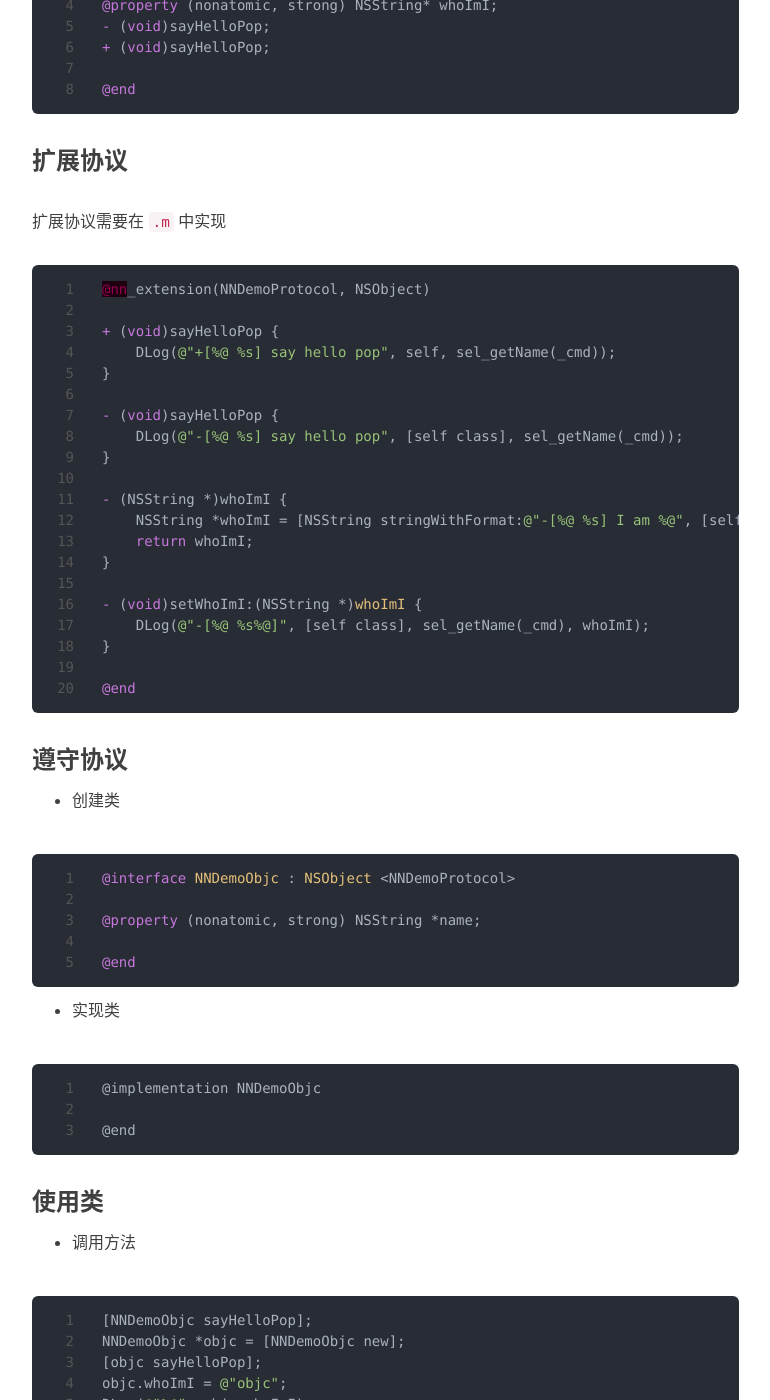
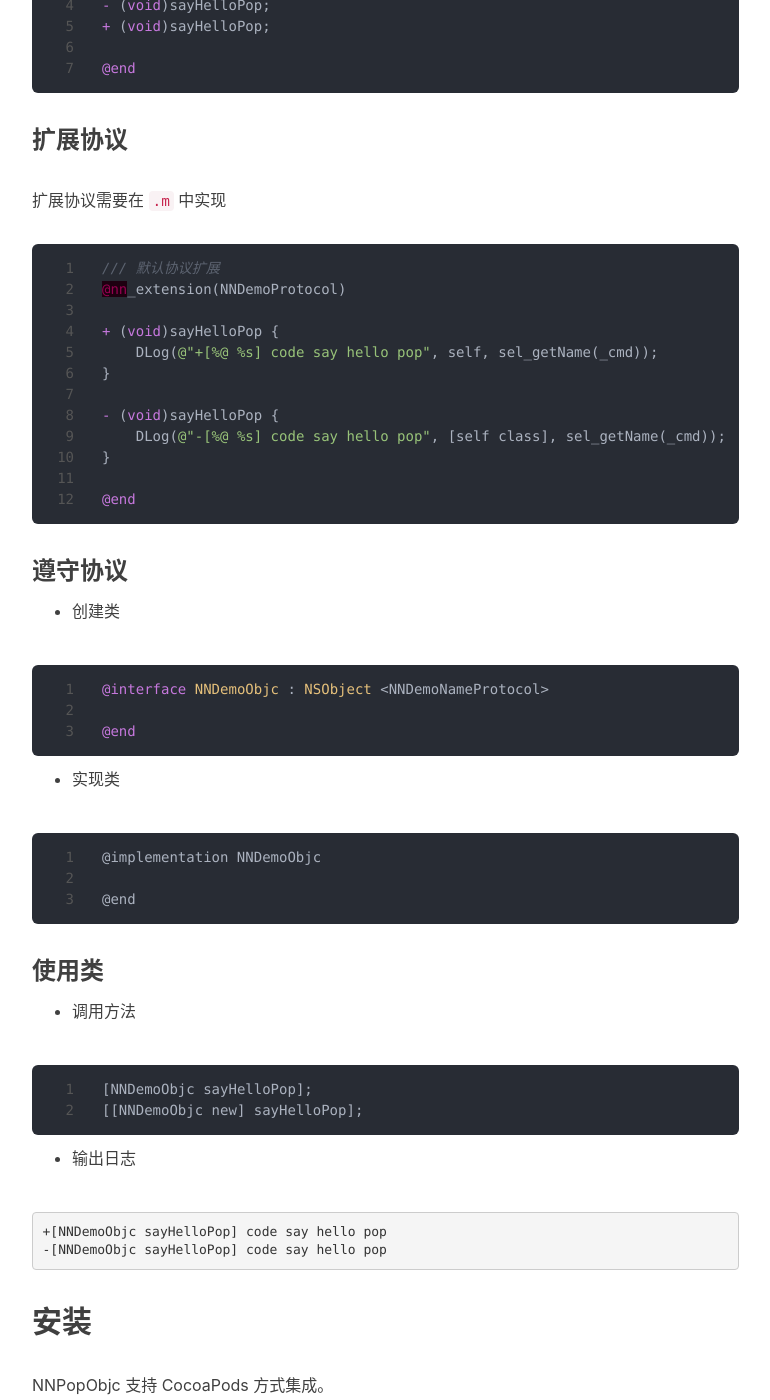
Before and after one commit to amisare/amisare.github.io, a Jekyll site: the page built from _posts/2019-10-14-nnpopobjc.md, in a window 1280 px wide and 1400 px high, scrolled down 1106 px. Shown: the whole window, without its empty margins (233-1003 px from the left). Built offline with Jekyll 4.4.1, drawn with Linux system fonts in a browser that asks for light colours; nearby versions of some CDN libraries; comment, search, counter and statistics services are not loaded; some of the changed text lies outside the part shown.

Commit message:
update: _posts/2019-10-14-nnpopobjc.md

````diff
--- a/_posts/2019-10-14-nnpopobjc.md
+++ b/_posts/2019-10-14-nnpopobjc.md
@@ -29,7 +29,6 @@ NNPopObjc 受面向协议编程的启发，为协议提供了实现扩展的功
 @protocol NNDemoProtocol <NSObject>
 
 @optional
-@property (nonatomic, strong) NSString* whoImI;
 - (void)sayHelloPop;
 + (void)sayHelloPop;
 
@@ -41,23 +40,15 @@ NNPopObjc 受面向协议编程的启发，为协议提供了实现扩展的功
 扩展协议需要在 `.m` 中实现
 
 ```objective-c
-@nn_extension(NNDemoProtocol, NSObject)
+/// 默认协议扩展
+@nn_extension(NNDemoProtocol)
 
 + (void)sayHelloPop {
-    DLog(@"+[%@ %s] say hello pop", self, sel_getName(_cmd));
+    DLog(@"+[%@ %s] code say hello pop", self, sel_getName(_cmd));
 }
 
 - (void)sayHelloPop {
-    DLog(@"-[%@ %s] say hello pop", [self class], sel_getName(_cmd));
-}
-
-- (NSString *)whoImI {
-    NSString *whoImI = [NSString stringWithFormat:@"-[%@ %s] I am %@", [self class], sel_getName(_cmd), nil];
-    return whoImI;
-}
-
-- (void)setWhoImI:(NSString *)whoImI {
-    DLog(@"-[%@ %s%@]", [self class], sel_getName(_cmd), whoImI);
+    DLog(@"-[%@ %s] code say hello pop", [self class], sel_getName(_cmd));
 }
 
 @end
@@ -68,9 +59,7 @@ NNPopObjc 受面向协议编程的启发，为协议提供了实现扩展的功
 - 创建类
 
 ```objective-c
-@interface NNDemoObjc : NSObject <NNDemoProtocol>
-
-@property (nonatomic, strong) NSString *name;
+@interface NNDemoObjc : NSObject <NNDemoNameProtocol>
 
 @end
 ```
@@ -89,20 +78,15 @@ NNPopObjc 受面向协议编程的启发，为协议提供了实现扩展的功
 
 ```objective-c
 [NNDemoObjc sayHelloPop];
-NNDemoObjc *objc = [NNDemoObjc new];
-[objc sayHelloPop];
-objc.whoImI = @"objc";
-DLog(@"%@", objc.whoImI);
+[[NNDemoObjc new] sayHelloPop];
 ```
 
 - 输出日志
 
-```objective-c
-+[NNDemoObjc sayHelloPop] say hello pop
--[NNDemoObjc sayHelloPop] say hello pop
--[NNDemoObjc whoImI] I am objc
+```objective-cc
++[NNDemoObjc sayHelloPop] code say hello pop
+-[NNDemoObjc sayHelloPop] code say hello pop
 ```
-
 
 ## 安装
 
@@ -125,7 +109,7 @@ source 'https://github.com/CocoaPods/Specs.git'
 platform :ios, '8.0'
 
 target 'TargetName' do
-pod 'NNPopObjc', '~> 0.0.3'
+pod 'NNPopObjc', '~> 0.2.1'
 end
 ```
 
````
Also changed, not shown: other parts of _posts/2019-10-14-nnpopobjc.md (+0 -3 lines).
